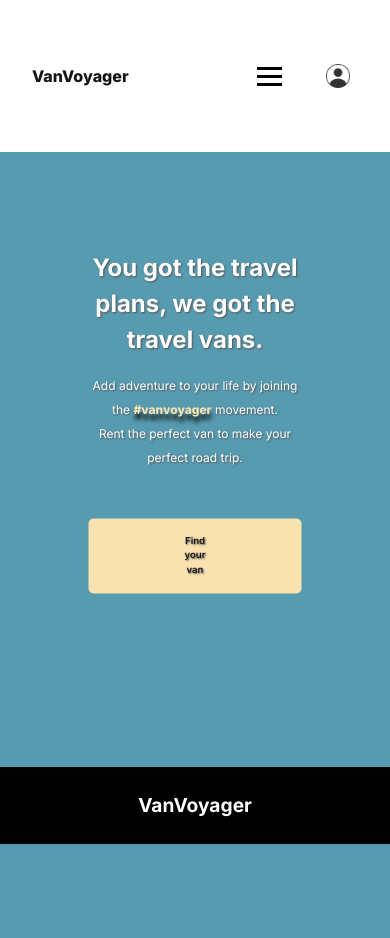
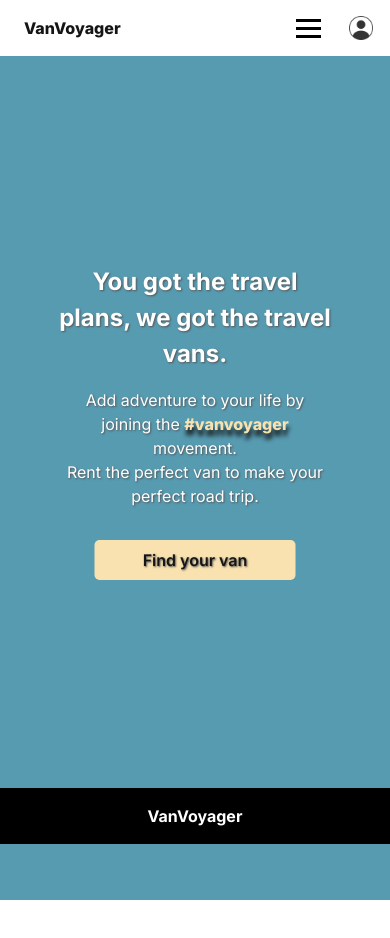
Before and after one commit to heet-git/van-voyager, a React (Create React App) app: page / in a window 390 px wide. Shown: the top 938 px of the page. After the commit the page ends 900 px from the top, so only its background shows below. Built offline with nearby package versions, Linux system fonts and the light colour scheme; what miragejs would draw is missing.

Commit message:
Style the home page for mobile view

```diff
--- a/src/styles.css
+++ b/src/styles.css
@@ -14,7 +14,7 @@
     --main:  #F9E2AF;
     --grey:  #505050;
     --footer: #0F1312;
-    --btn: #579BB1;
+    --btn: #1a90b8;
 }
 
 
@@ -707,15 +707,22 @@ section a{
     }
 }
 
+/*** Mobile view ***/
+
 @media all and (max-width: 480px) {
 
     /***  Header ***/
+
+    header{
+        padding: 0 1.5rem;
+    }
+
     .site-name{
         font-size: 1rem;
     }
 
-    .nav-pages{
-        justify-content: space-around;
+    .navbar a{
+        margin: 0;
     }
 
     .nav-menu{
@@ -724,10 +731,9 @@ section a{
         padding: 0;
         left: 0;
         width: 100%;
-        margin-top: 2rem;
         text-align: center;
-        background-color: var(--main);
-        transition: 0.3s;
+        background-color: var(--white);
+        transition: 0.3s ease-in-out;
         z-index: 10;
     }
 
@@ -743,17 +749,34 @@ section a{
         margin: 1rem;
     }
 
+    /*** Footer ***/
+
+    .footer{
+        font-size: 1rem;
+        padding: 1rem;
+    }
+
     /*** Home ***/
 
     .home-container{
-    background: #579BB1;
-    color: var(--white);
-    height: 100vh;
-    width: 100vw;
-    overflow: hidden;
+        background: #579BB1;
+    }
+
+    .intro-title{
+        font-size: 1.5em;
+        width: 70vw;
+    }
+
+    .intro-detail{
+        font-size: 1em;
+        line-height: 1.5em;
+    }
+
+    .home-container a{
+        font-size: 1em;
+        padding: 0.5rem 3rem;
+        margin-top: 2rem;
+    }
+
+
 }
-
-    .home-intro{
-    font-size: 0.5em;
-}
-}
```
